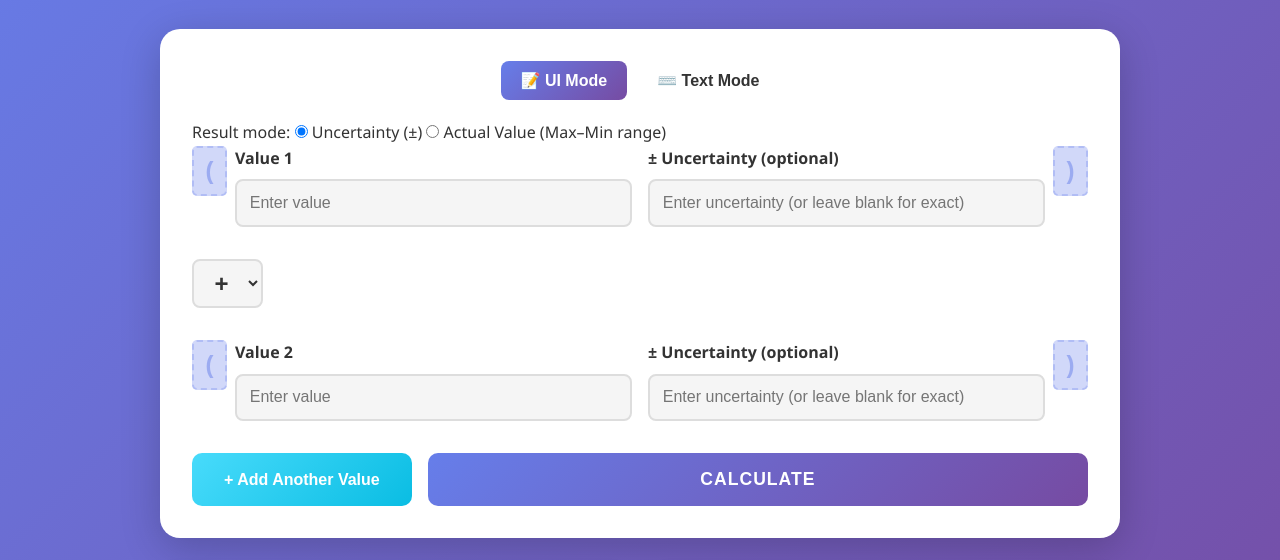
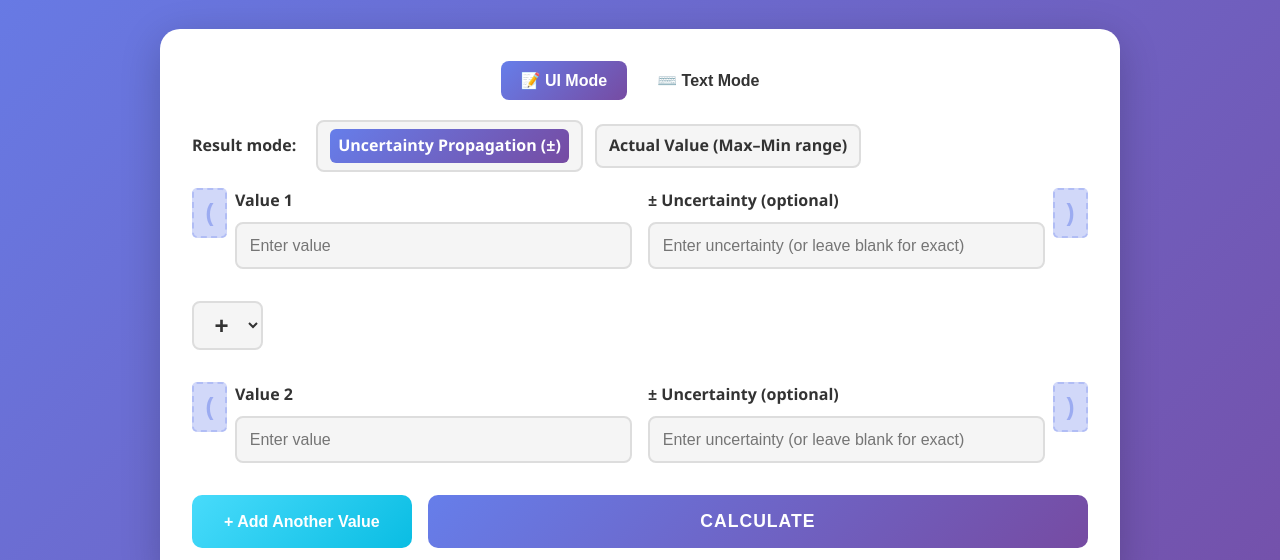
Before and after one commit to Be1kna/uncertainty-calculator, a plain HTML site: page index.html in a window 1280 px wide. Shown: the part 197-757 px from the top of the page. Drawn offline with Linux system fonts and the light colour scheme.

Commit message:
UI improvement for the new mode

```diff
--- a/index.html
+++ b/index.html
@@ -31,9 +31,9 @@
                     <button class="mode-btn" id="textModeBtn" onclick="switchInputMode('text')">⌨️ Text Mode</button>
                 </div>
                 <div class="mode-select-row shared">
-                    <label class="result-mode-label">Result mode:</label>
-                    <label><input type="radio" name="resultMode" value="uncertainty" checked> Uncertainty (±)</label>
-                    <label><input type="radio" name="resultMode" value="actual"> Actual Value (Max–Min range)</label>
+                    <span class="result-mode-label">Result mode:</span>
+                    <label class="mode-option"><input type="radio" name="resultMode" value="uncertainty" checked><span>Uncertainty Propagation (±)</span></label>
+                    <label class="mode-option"><input type="radio" name="resultMode" value="actual"><span>Actual Value (Max–Min range)</span></label>
                 </div>
 
                 <!-- UI Input Mode -->
--- a/styles.css
+++ b/styles.css
@@ -14,6 +14,7 @@
     --input-border: #ddd;
     --result-bg: #f8f9fa;
     --code-bg: #f0f0f0;
+    --mode-selected-bg: var(--primary-gradient);
 }
 
 [data-theme="dark"] {
@@ -25,6 +26,7 @@
     --input-border: #555;
     --result-bg: #363647;
     --code-bg: #2a2a3a;
+    --mode-selected-bg: var(--primary-gradient);
 }
 
 body {
@@ -128,6 +130,58 @@ header p {
     flex-direction: column;
     gap: 1rem;
     margin-bottom: 2rem;
+}
+
+/* Result mode selector styling */
+.mode-select-row.shared {
+    display: flex;
+    align-items: center;
+    gap: 0.75rem;
+    margin-bottom: 1rem;
+}
+
+.mode-select-row .result-mode-label {
+    font-weight: 700;
+    color: var(--text-color);
+    margin-right: 0.5rem;
+}
+
+.mode-select-row .mode-option {
+    display: inline-flex;
+    align-items: center;
+    gap: 0.5rem;
+    padding: 0.45rem 0.75rem;
+    border: 2px solid var(--input-border);
+    border-radius: 8px;
+    background: var(--input-bg);
+    color: var(--text-color);
+    cursor: pointer;
+    transition: all 0.18s ease;
+    font-weight: 600;
+    position: relative; /* contain the visually-hidden radio */
+}
+
+.mode-select-row .mode-option:hover {
+    border-color: #667eea;
+    transform: translateY(-2px);
+}
+
+.mode-select-row .mode-option input[type="radio"] {
+    position: absolute;
+    opacity: 0;
+    width: 0;
+    height: 0;
+}
+
+.mode-select-row .mode-option input[type="radio"] + span {
+    pointer-events: none;
+}
+
+.mode-select-row .mode-option input[type="radio"]:checked + span {
+    background: var(--mode-selected-bg);
+    padding: 0.25rem 0.5rem;
+    border-radius: 6px;
+    color: white;
 }
 
 .value-pair {
```
